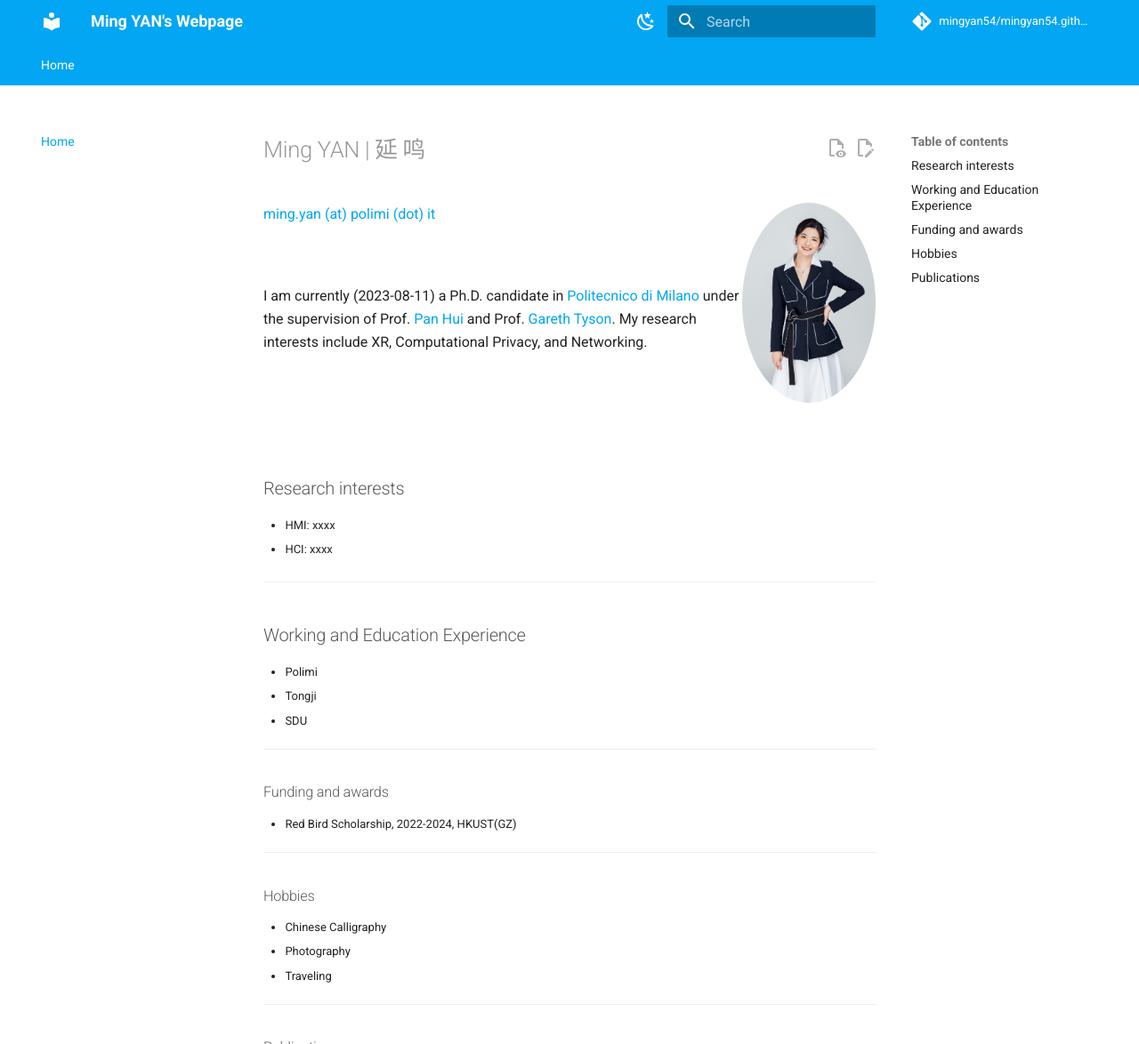
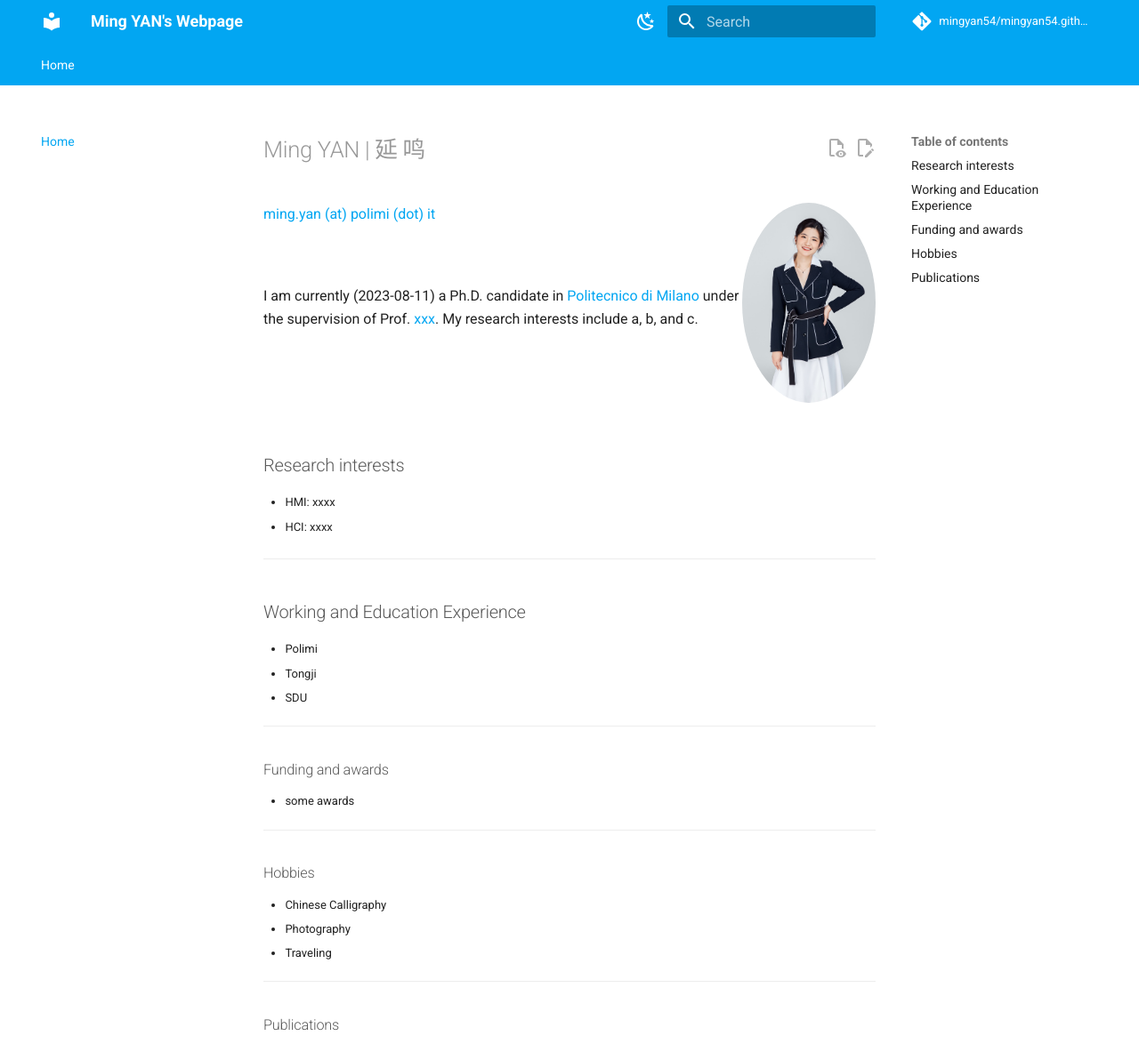
Before and after one commit to mingyan54/MingYan54.github.io, an MkDocs documentation site: the page built from docs/index.md, in a window 1280 px wide and 1400 px high, cut to the strip 0-1174 px from the top of the window. Shown: the whole strip at 89% size. Built offline with MkDocs 1.6.1 and Material for MkDocs 9.7.7, drawn with Linux system fonts in a browser that asks for light colours; comment, search, counter and statistics services are not loaded.

Commit message:
Update index.md

```diff
--- a/docs/index.md
+++ b/docs/index.md
@@ -45,7 +45,7 @@
 
 <br><br><br>
 
-I am currently (2023-08-11) a Ph.D. candidate in [Politecnico di Milano](https://www.polimi.it/) under the supervision of Prof. [Pan Hui](https://panhui.people.ust.hk/index.html) and Prof. [Gareth Tyson](http://www.eecs.qmul.ac.uk/~tysong/). My research interests include XR, Computational Privacy, and Networking.
+I am currently (2023-08-11) a Ph.D. candidate in [Politecnico di Milano](https://www.polimi.it/) under the supervision of Prof. [xxx](link). My research interests include a, b, and c.
 
 <br><br><br>
 
@@ -70,7 +70,7 @@ I am currently (2023-08-11) a Ph.D. candidate in [Politecnico di Milano](https:/
 
 ## <small>Funding and awards</small>
 
-- Red Bird Scholarship, 2022-2024, HKUST(GZ)
+- some awards
 
 ----
 
```
